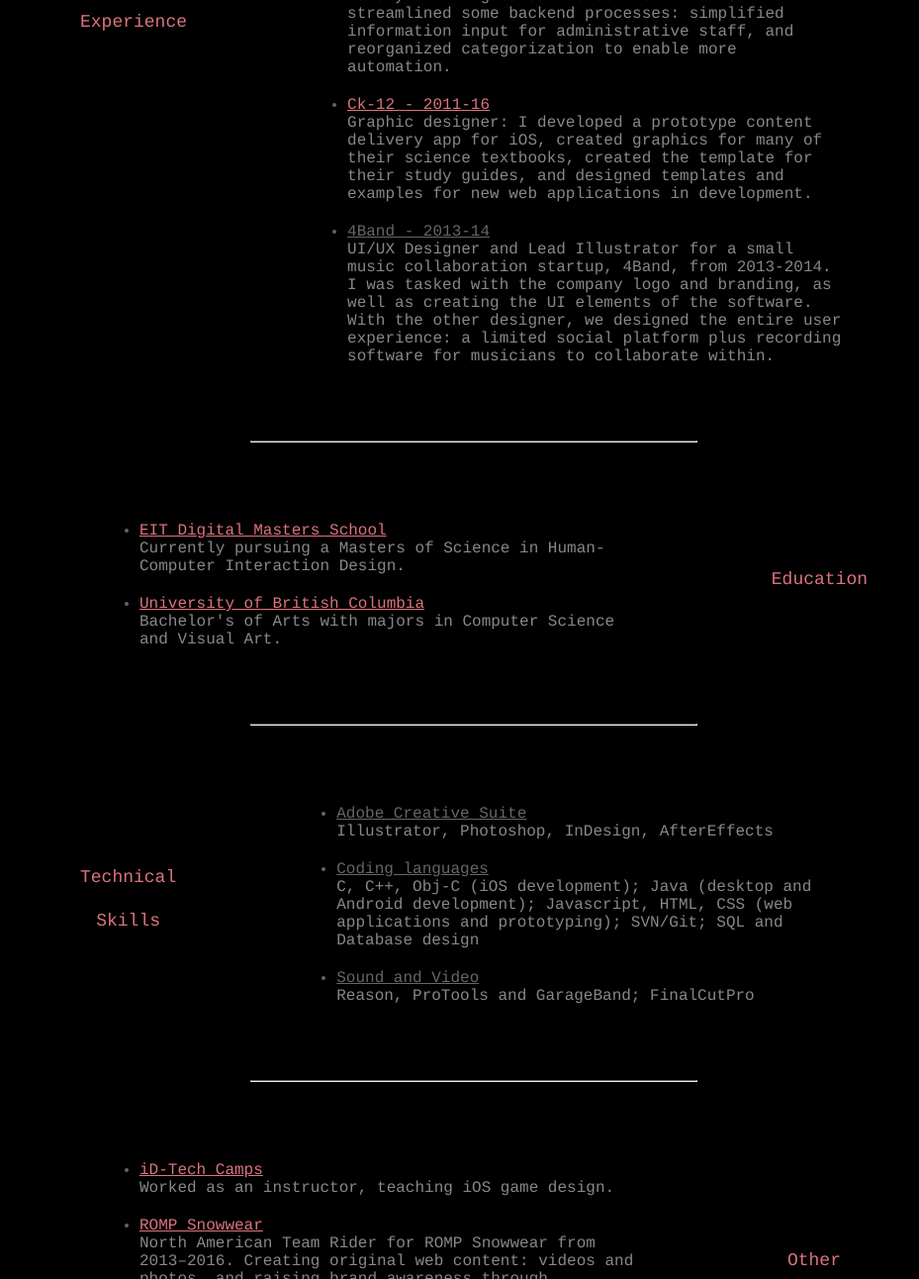
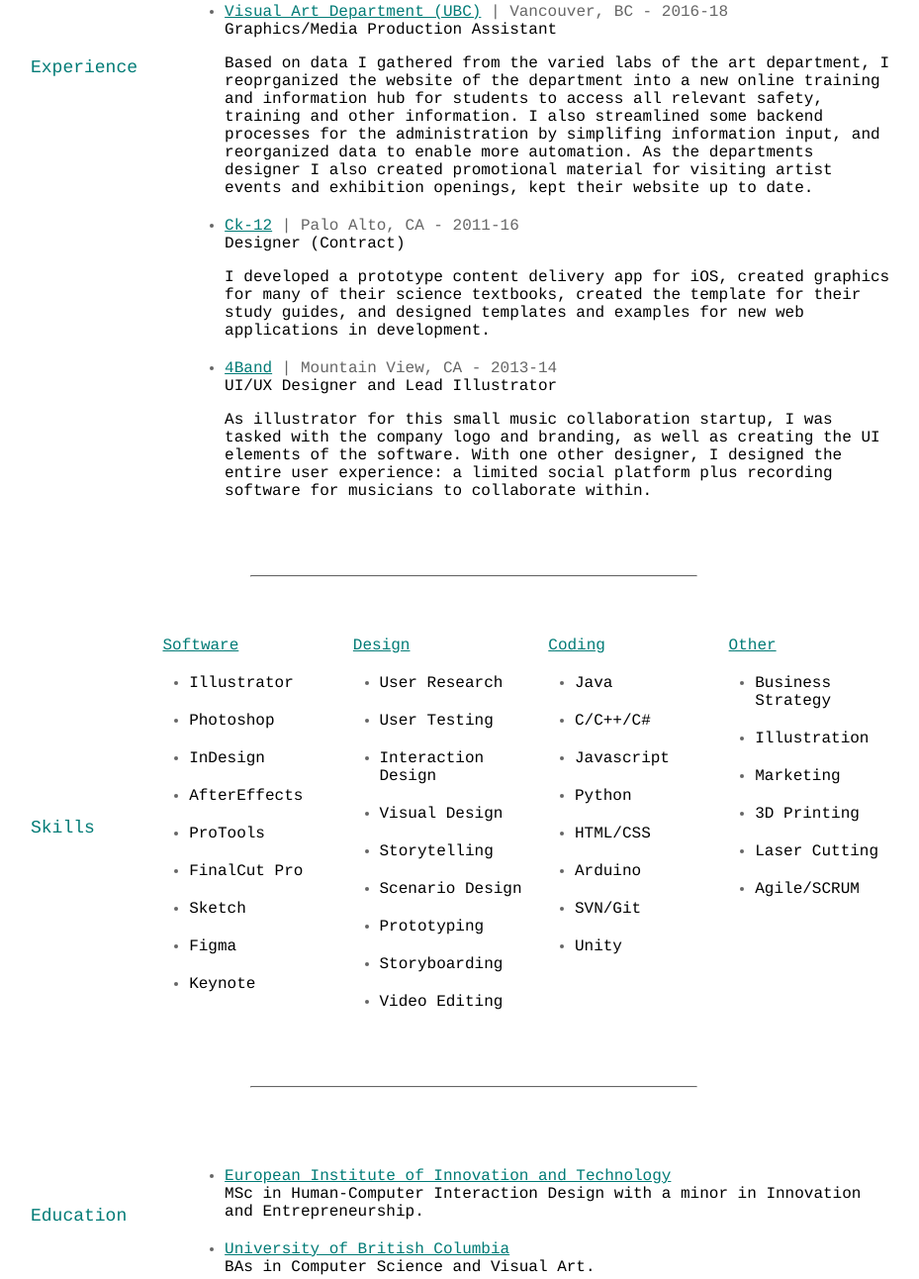
Before and after one commit to zlwilson/zlwilson.github.io, a plain HTML site: page resume.html in a window 1280 px wide. Shown: the part 555-1847 px from the top of the page at 99% size, without its empty margins (161-1090 px from the left). Drawn offline with Linux system fonts and the light colour scheme.

Commit message:
new colors and updated resume and homepage

```diff
--- a/resume.html
+++ b/resume.html
@@ -24,20 +24,28 @@
 			<div id="resume" class="contentlist">
                 <table>
                     <tr>
-                        <td style="text-align: center;"><h1>Work</h1><h1>Experience</h1></td>
+                        <td style="text-align: left;"><h1>Experience</h1></td>
                         <td style="text-align: left; width:85%;">
                             <ul>
-                                <li><a href="http://www.cs.ubc.ca/labs/imager/laboverview.php" target="blank">UBC MUX Lab - 2017-2018</a>
-                                    <p>Research assistant: Working with one other undergraduate researcher, I built a prototype kiosk application to facilitate self-directed learning of smart phones by seniors. We began with some preliminary lightweight user testing, then design iterations on the kiosk, and finally we designed and ran a controlled experiment in collaboration with a post-doc in Japan.</p>
+                                <li><a href="http://www.cs.ubc.ca/labs/imager/laboverview.php" target="blank">Samsung + eDAPT Lab (UBC)</a> | Vancouver, BC - 2017-18
+                                    <p>Undergraduate Researcher</p>
+                                    <p>Working with one other undergraduate researcher, I built a prototype kiosk to help seniors learn to use smart phones, which expanded on a proptype developed by a reasearcher at the Samsung UX research lab in Vancouver, BC. We began with lightweight user testing to gather initial feedback while we iterated on the design of the kiosk, and finally we designed and ran a controlled experiment in collaboration with a post-doc in Japan which was presented as a poster at CSCW '18.</p>
                                 </li>
-                                <li><a href="https://ahva.ubc.ca" target="blank">UBC AHVA - 2016-present</a>
-                                    <p>Web master and graphic designer: Working as the design, gallery, and web assistant for the Art History, Visaul Art and Theory (AHVA) department at UBC, I designed promotional material for all department events, and openings at the AHVA gallery. As a web master, I kept the website up to date,  migrated department orientation materials from paper to the website, and translated all the department safety training to online courses. I also streamlined some backend processes: simplified information input for administrative staff, and reorganized categorization to enable more automation.</p>
+                                <li><a href="http://www.meltcollective.com" target="blank">Melt Collective</a> | Vancouver, BC - 2018
+                                    <p>Resident Artist</p>
+                                    <p>For 6 months I worked on art projects in the Melt Collective lab at UBC. I helped ideate then prototyped creative uses for recycled plastics. I developed a technique to mold plastic from waste plastic bags, then I built a prototype archway by manufacturing bricks using this technique and plastic bags gathered from the city.</p>
                                 </li>
-                                <li><a href="https://www.ck12.org" target="blank">Ck-12 - 2011-16</a>
-                                    <p>Graphic designer: I developed a prototype content delivery app for iOS, created graphics for many of their science textbooks, created the template for their study guides, and designed templates and examples for new web applications in development.</p>
+                                <li><a href="https://ahva.ubc.ca" target="blank">Visual Art Department (UBC)</a> | Vancouver, BC - 2016-18
+                                    <p>Graphics/Media Production Assistant</p>
+                                    <p>Based on data I gathered from the varied labs of the art department, I reoprganized the website of the department into a new online training and information hub for students to access all relevant safety, training and other information. I also streamlined some backend processes for the administration by simplifing information input, and reorganized data to enable more automation. As the departments designer I also created promotional material for visiting artist events and exhibition openings, kept their website up to date.</p>
                                 </li>
-                                <li><u>4Band - 2013-14</u>
-                                    <p>UI/UX Designer and Lead Illustrator for a small music collaboration startup, 4Band, from 2013-2014.  I was tasked with the company logo and branding, as well as creating the UI elements of the software. With the other designer, we designed the entire user experience: a limited social platform plus recording software for musicians to collaborate within.</p>
+                                <li><a href="https://www.ck12.org" target="blank">Ck-12</a> | Palo Alto, CA - 2011-16
+                                    <p>Designer (Contract)</p>
+                                    <p>I developed a prototype content delivery app for iOS, created graphics for many of their science textbooks, created the template for their study guides, and designed templates and examples for new web applications in development.</p>
+                                </li>
+                                <li><u class="fakelink">4Band</u> | Mountain View, CA - 2013-14
+                                    <p>UI/UX Designer and Lead Illustrator</p>
+                                    <p>As illustrator for this small music collaboration startup, I was tasked with the company logo and branding, as well as creating the UI elements of the software. With one other designer, I designed the entire user experience: a limited social platform plus recording software for musicians to collaborate within.</p>
                                 </li>
                             </ul>
                         </td>
@@ -46,33 +54,120 @@
                 <hr>
                 <table>
                     <tr>
-                        <td style="text-align: left; width:85%;">
-                            <ul>
-                                <li><a href="https://www.eitdigital.eu/eit-digital-academy/master-school/" target="blank">EIT Digital Masters School</a>
-                                    <p>Currently pursuing a Masters of Science in Human-Computer Interaction Design.</p>
+                    	<td style="text-align: center; padding-right: 50pt"><h1>Skills</h1></td>
+                        <td style="text-align: left; width:25%; vertical-align:top">
+                        	<u class="fakelink">Software</u>
+                            <ul style="padding-left: 5pt;">
+                                <li>
+                                    <p>Illustrator</p>
                                 </li>
-                                <li><a href="https://www.ubc.ca" target="blank">University of British Columbia</a>
-                                    <p>Bachelor's of Arts with majors in Computer Science and Visual Art.</p>
+                                <li>
+                                    <p>Photoshop</p>
+                                </li>
+                                <li>
+                                    <p>InDesign</p>
+                                </li>
+                                <li>
+                                    <p>AfterEffects</p>
+                                </li>
+                                <li>
+                                    <p>ProTools</p>
+                                </li>
+                                <li>
+                                    <p>FinalCut Pro</p>
+                                </li>
+                                <li>
+                                    <p>Sketch</p>
+                                </li>
+                                <li>
+                                    <p>Figma</p>
+                                </li>
+                                <li>
+                                    <p>Keynote</p>
                                 </li>
                             </ul>
                         </td>
-                        <td style="text-align: center;"><h1>Education</h1></td>
-                    </tr>
-                </table>
-                <hr>
-                <table>
-                    <tr>
-                        <td style="text-align: center;"><h1>Technical</h1><h1>Skills</h1></td>
-                        <td style="text-align: left; width:85%;">
-                            <ul>
-                                <li><u>Adobe Creative Suite</u>
-                                    <p>Illustrator, Photoshop, InDesign, AfterEffects</p>
+                        <td style="text-align: left; width:25%; vertical-align:top">
+                        	<u class="fakelink">Design</u>
+                            <ul style="padding-left: 5pt;">
+                                <li>
+                                    <p>User Research</p>
                                 </li>
-                                <li><u>Coding languages</u>
-                                    <p>C, C++, Obj-C (iOS development); Java (desktop and Android development); Javascript, HTML, CSS (web applications and prototyping); SVN/Git; SQL and Database design</p>
+                                <li>
+                                    <p>User Testing</p>
                                 </li>
-                                <li><u>Sound and Video</u>
-                                    <p>Reason, ProTools and GarageBand; FinalCutPro</p>
+                                <li>
+                                    <p>Interaction Design</p>
+                                </li>
+                                <li>
+                                    <p>Visual Design</p>
+                                </li>
+                                <li>
+                                    <p>Storytelling</p>
+                                </li>
+                                <li>
+                                    <p>Scenario Design</p>
+                                </li>
+                                <li>
+                                    <p>Prototyping</p>
+                                </li>
+                                <li>
+                                    <p>Storyboarding</p>
+                                </li>
+                                <li>
+                                    <p>Video Editing</p>
+                                </li>
+                            </ul>
+                        </td>
+                        <td style="text-align: left; width:25%; vertical-align:top">
+                        	<u class="fakelink">Coding</u>
+                            <ul style="padding-left: 5pt;">
+                                <li>
+                                    <p>Java</p>
+                                </li>
+                                <li>
+                                    <p>C/C++/C#</p>
+                                </li>
+                                <li>
+                                    <p>Javascript</p>
+                                </li>
+                                <li>
+                                    <p>Python</p>
+                                </li>
+                                <li>
+                                    <p>HTML/CSS</p>
+                                </li>
+                                <li>
+                                    <p>Arduino</p>
+                                </li>
+                                <li>
+                                    <p>SVN/Git</p>
+                                </li>
+                                <li>
+                                    <p>Unity</p>
+                                </li>
+                            </ul>
+                        </td>
+                        <td style="text-align: left; width:25%; vertical-align:top">
+                        	<u class="fakelink">Other</u>
+                            <ul style="padding-left: 5pt;">
+                                <li>
+                                    <p>Business Strategy</p>
+                                </li>
+                                <li>
+                                    <p>Illustration</p>
+                                </li>
+                                <li>
+                                    <p>Marketing</p>
+                                </li>
+                                <li>
+                                    <p>3D Printing</p>
+                                </li>
+                                <li>
+                                    <p>Laser Cutting</p>
+                                </li>
+                                <li>
+                                    <p>Agile/SCRUM</p>
                                 </li>
                             </ul>
                         </td>
@@ -81,6 +176,23 @@
                 <hr>
                 <table>
                     <tr>
+                    	<td style="text-align: left;"><h1>Education</h1></td>
+                        <td style="text-align: left; width:85%;">
+                            <ul>
+                                <li><a href="https://www.eitdigital.eu/eit-digital-academy/master-school/" target="blank">European Institute of Innovation and Technology</a>
+                                    <p>MSc in Human-Computer Interaction Design with a minor in Innovation and Entrepreneurship.</p>
+                                </li>
+                                <li><a href="https://www.ubc.ca" target="blank">University of British Columbia</a>
+                                    <p>BAs in Computer Science and Visual Art.</p>
+                                </li>
+                            </ul>
+                        </td>
+                    </tr>
+                </table>
+                <hr>
+                <table>
+                    <tr>
+                    	<td style="text-align: left;"><h1>Other</h1><h1>Experience</h1></td>
                         <td style="text-align: left; width:85%;">
                             <ul>
                                 <li><a href="https://www.idtech.com" target="blank">iD-Tech Camps</a>
@@ -89,17 +201,16 @@
                                 <li><a href="http://romp.com" target="blank">ROMP Snowwear</a>
                                     <p>North American Team Rider for ROMP Snowwear from 2013–2016. Creating original web content: videos and photos, and raising brand awareness through promotions, community outreach, and social media.</p>
                                 </li>
-                                <li><u>Adobe/Foothill College</u>
+                                <li><u class="fakelink">Adobe/Foothill College</u>
                                     <p>Instructor for Adobe Day at Foothill College, teaching local middle- and high school teachers Adobe Photoshop, InDesign, Illustrator, Flash, and Acrobat.</p>
                                 </li>
                             </ul>
                         </td>
-                        <td style="text-align: center;"><h1>Other</h1><h1>Experience</h1></td>
                     </tr>
                 </table>
 			</div>
             <div id="under-construction">
-                <h1>Site under construction; please check back for updates soon.</h1>
+                <h1> </h1>
             </div>
 		</div>
 	</body>
--- a/styles.css
+++ b/styles.css
@@ -5,17 +5,17 @@
 	font-size: 100%;
 	color: #000;
 	text-align: center;
-	background-color: #000;
+	background-color: #FFF;
 }
 p {
-    color: #888;
+    color: #000;
     font-size: 16px;
     font-family: "Courier", Courier, sans-serif;
     font-weight: normal;
     margin-top: 0;
 }
 h1 {
-    color: #dd737d;
+    color: #017B76;
     font-family: "Courier", Courier, sans-serif;
     font-size: 18px;
     font-weight: 500;
@@ -24,7 +24,7 @@
 }
 h2 {
     font-size: 18px;
-    color: #dd737d;
+    color: #017B76;
     font-family: "Courier", Courier, sans-serif;
     font-weight: normal;
     margin: 0.83em 0 0;
@@ -44,8 +44,13 @@
     margin: 1.33em 0;
 }
 a {
-    color: #dd737d;
+    color: #017B76;
     text-decoration: underline;
+}
+.fakelink {
+    color: #017B76;
+    text-decoration: underline;
+    font-family: "Courier", Courier, sans-serif;
 }
 hr {
     border-top: thin solid #666;
@@ -64,7 +69,7 @@
 }
 #nav-bar li a {
     display: block;
-    color: #dd737d;
+    color: #017B76;
     font-family: "Courier", Courier, sans-serif;
     text-align: center;
     padding: 80px 0px 10px 0px;
@@ -72,8 +77,8 @@
     border-bottom: solid #666;
 }
 #nav-bar li a:hover {
-    color: #dd737d;
-    border-bottom: solid #dd737d;
+    color: #017B76;
+    border-bottom: solid #017B76;
 }
 #outermostwrapper {
     text-align: left;
@@ -82,7 +87,7 @@
     margin-left: auto;
     position: relative;
     z-index: 0;
-    background-color: #000;
+    background-color: #FFF;
 }
 #header {
     width:100%;
@@ -99,11 +104,11 @@
 #caption {
     width: 25%;
     margin-left: 100px;
-    margin-top: 80px;
+    margin-top: 20vh;
     float:left;
 }
 #resume td {
-    padding: 50px 50px 50px 50px;
+    padding: 50px 0px 50px 0px;
 }
 .contentlist li {
     color: #666;
```
Also changed, not shown: index.html (+5 -7 lines), projects.html (+6 -5 lines).
